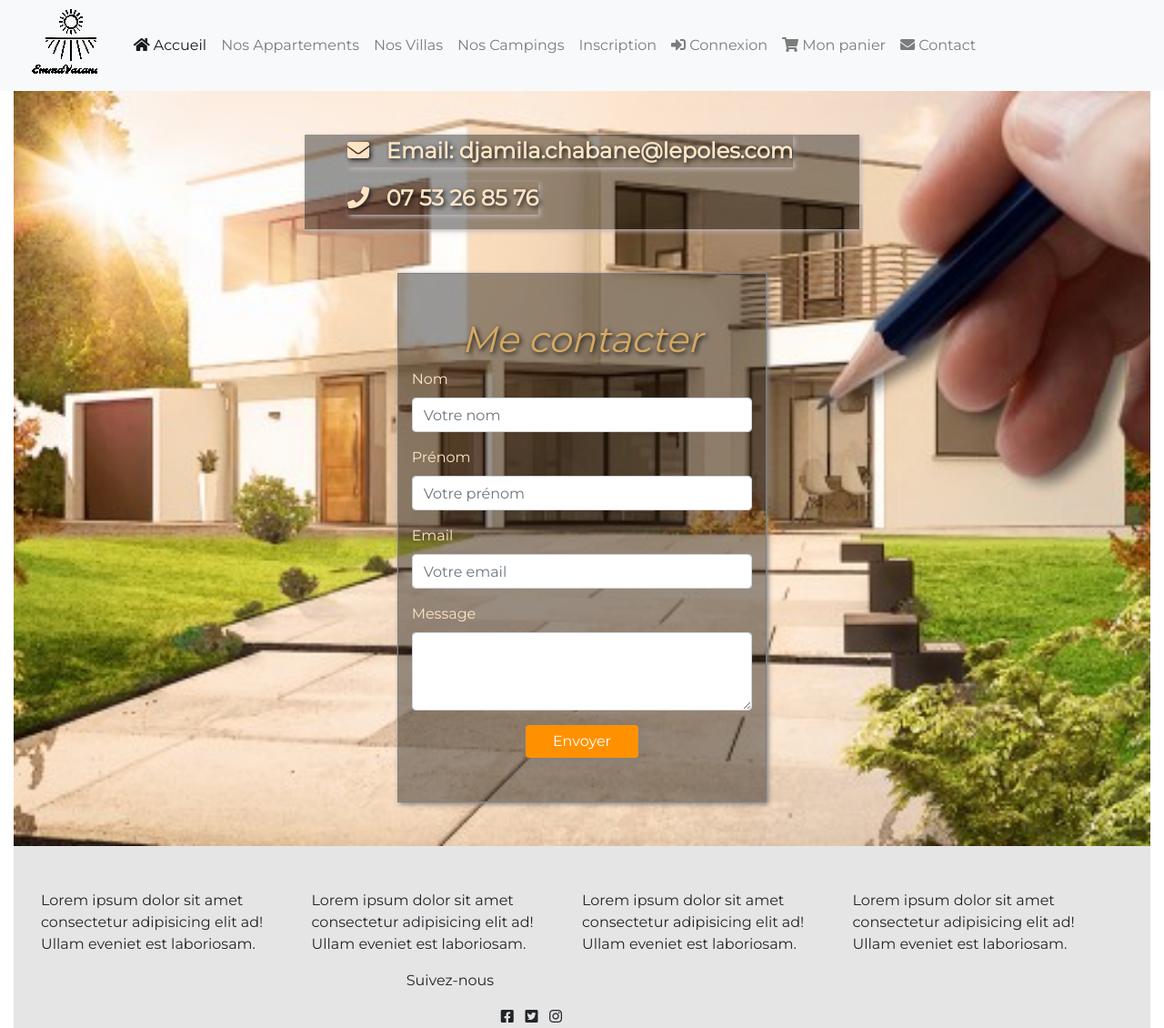
After one commit to DjamilaC/site_perso, a PHP site: page /site_perso/site_perso_php_procedural/contact.php in a window 1280 px wide. The commit adds this page. Shown: the whole page at 91% size. Run offline with PHP 8.4, Linux system fonts and the light colour scheme; some libraries are stand-ins or nearby versions.

Commit message:
site_perso

```diff
--- /dev/null
+++ b/site_perso_php_procedural/contact.php
@@ -0,0 +1,59 @@
+<?php
+require_once("include/init.php");
+extract($_GET);
+require_once("include/header.php");
+?>
+<div class="container-fluid">
+      <section class="row inscription">
+
+         <div class="col-md-12 mx-auto">
+            <div class="col-md-6 offset-md-4 mx-auto mt-5 contact">
+
+                <p><i class="fas fa-envelope"></i> &nbsp Email: djamila.chabane@lepoles.com</p>
+                <p><i class="fas fa-phone"></i> &nbsp  07 53 26 85 76</p>
+            </div>
+            <form method="post" action="" class="col-md-4 offset-md-4 mt-5 mb-5 form_connexion_inscription">
+
+                  <h1 class="text text-center mx-auto pt-5"> Me contacter</h1>
+                  <?= $error?>
+
+                  <div class="form-group">
+                     <label for="nom">Nom</label>
+                     <input type="text" class="form-control" id="nom_client" aria-describedby="" placeholder="Votre nom" name="nom_client">
+                  </div>
+
+                   <!-- le prénom -->
+
+                  <div class="form-group">
+                     <label for="prenom">Prénom</label>
+                     <input type="text" class="form-control" id="prenom_client" aria-describedby="" placeholder="Votre prénom" name="prenom_client">
+                  </div>
+
+                  <!-- L'email -->
+
+                  <div class="form-group">
+                     <label for="email">Email</label>
+                     <input type="text" class="form-control" id="email" aria-describedby="emailHelp" placeholder="Votre email" name="email">
+                  </div>
+
+                  <div class="form-group">
+                    <label for="exampleFormControlTextarea1">Message</label>
+                    <textarea class="form-control" id="exampleFormControlTextarea1" rows="3"></textarea>
+                 </div>
+
+                  <button type="submit" class="col-md-4 offset-md-4 btn btn-secondary ">Envoyer</button>
+                  </form>
+            </div>
+        </section>
+
+</div>
+
+
+
+
+
+
+
+<?php
+require_once("include/footer.php");
+?>
--- a/site_perso_php_procedural/include/css/style.css
+++ b/site_perso_php_procedural/include/css/style.css
@@ -196,7 +196,7 @@ footer{
 }
 h1{
   font-style: italic;
-  color: hsl(37, 61%, 43%);
+  color: hsl(37, 58%, 61%);
   text-shadow: 2px 2px 5px rgb(27, 27, 27);
   /* font-family: inherit;  */
 }
@@ -243,6 +243,9 @@ h5{
   /* font-weight: bold; */
   color: bisque;
 }
+.form_connexion_inscription{
+  color: bisque;
+}
 
 .form1 label{
 color: hsl(37, 95%, 22%);
@@ -258,3 +261,17 @@ table{
 .admin{
   margin-top: 5rem !important;
 }
+.contact{
+  background: rgba(0, 0, 0, 0.4);
+  box-shadow: 2px 2px 5px rgb(190, 181, 181);
+}
+.contact p{
+  display: inline-block;
+  margin-left: 2rem;
+  color: bisque;
+  font-weight: bold;
+  font-size: 1.5rem;
+  box-shadow: 2px 2px 5px rgb(190, 181, 181);
+  text-shadow: 2px 2px 5px rgb(27, 27, 27);
+
+}
--- a/site_perso_php_procedural/include/header.php
+++ b/site_perso_php_procedural/include/header.php
@@ -25,7 +25,7 @@
             <div class="row">
 
                 <div class="col-md-1 bg-light">
-                <a href="index.php"><img id="logo" src="<?= URL ?>images/logo_R2.png" alt=""></a>
+                <a href="<?= URL ?>index.php"><img id="logo" src="<?= URL ?>images/logo_R2.png" alt=""></a>
                 </div>
 
                         <!-- la barre de navigation -->
@@ -50,11 +50,12 @@
 
                             <a class="nav-item nav-link" href="<?= URL ?>campings.php">Nos Campings</a>
 
-                            <a class="nav-item nav-link" href="<?= URL ?>connexion.php?action=deconnexion"><i class="fas fa-sign-in-alt"></i> Déconnexion</a>
+                            <a class="nav-item nav-link" href="<?= URL ?>connexion.php?action=deconnexion"><i class="fas fa-sign-out-alt"></i> Déconnexion</a>
 
                             <a class="nav-item nav-link" href="<?= URL ?>panier.php" tabindex="-1"><i class="fas fa-shopping-cart"></i> Mon panier</a>
 
-                            <a class="nav-item nav-link" href="<?= URL ?>profil.php" tabindex="-1"><i class="fas fa-envelope"></i> Profil</a>
+                            <a class="nav-item nav-link" href="<?= URL ?>profil.php" tabindex="-1"><i class="fas fa-users"></i> Profil</a>
+                            <a class="nav-item nav-link" href="<?= URL ?>contact.php"><i class="fas fa-envelope"></i> Contact</a>
 
                             <?php else: // accés visiteur non connecté ?>
 
@@ -70,7 +71,9 @@
 
                             <a class="nav-item nav-link" href="<?= URL ?>connexion.php"><i class="fas fa-sign-in-alt"></i> Connexion</a>
 
+
                             <a class="nav-item nav-link" href="<?= URL ?>panier.php" tabindex="-1"><i class="fas fa-shopping-cart"></i> Mon panier</a>
+                            <a class="nav-item nav-link" href="<?= URL ?>contact.php"><i class="fas fa-envelope"></i> Contact</a>
 
                             <?php endif; ?>
 
--- a/site_perso_php_procedural/index.php
+++ b/site_perso_php_procedural/index.php
@@ -30,7 +30,7 @@ require_once("include/header.php");
             <section class="row container-fluid mx-auto mt-5 mb-5">
 
                 <div class="col-md-4 comfort">
-                    <p><i class="fas fa-suitcase-rolling"></i></p>
+                    <p><i class="fas fa-suitcase-rolling mt-2"></i></p>
                     <h5>Vos vacances de rêve commencent ici</h5>
                     <p>
 
```
Also changed, not shown: site_perso_php_procedural/admin/gestion_client.php (+4 -3 lines), site_perso_php_procedural/admin/gestion_location.php (+16 -16 lines), site_perso_php_procedural/admin/gestion_reservation.php (+40 -19 lines), site_perso_php_procedural/inscription.php (+26 -6 lines), site_perso_php_procedural/images/100-fdfdfdf-appart_card6.jpeg (added), site_perso_php_procedural/images/120-villa_card2.jpg (added), site_perso_php_procedural/images/45-appart_card1.jpg (added), site_perso_php_procedural/images/45-appart_card6.jpeg (added), site_perso_php_procedural/images/gfgfgf-camping-10.jpg (added), site_perso_php_procedural/images/ghfhg-camping-10.jpg (added), site_perso_php_procedural/images/retest alpha-comfort.png (added), site_perso_php_procedural/images/test-equipement.png (added), site_perso_php_procedural/images/xsdqcdsqcdsqcsd-comfort.png (added), site_perso_php_procedural/images/xwxwxwx-camping_card3.jpg (added).
